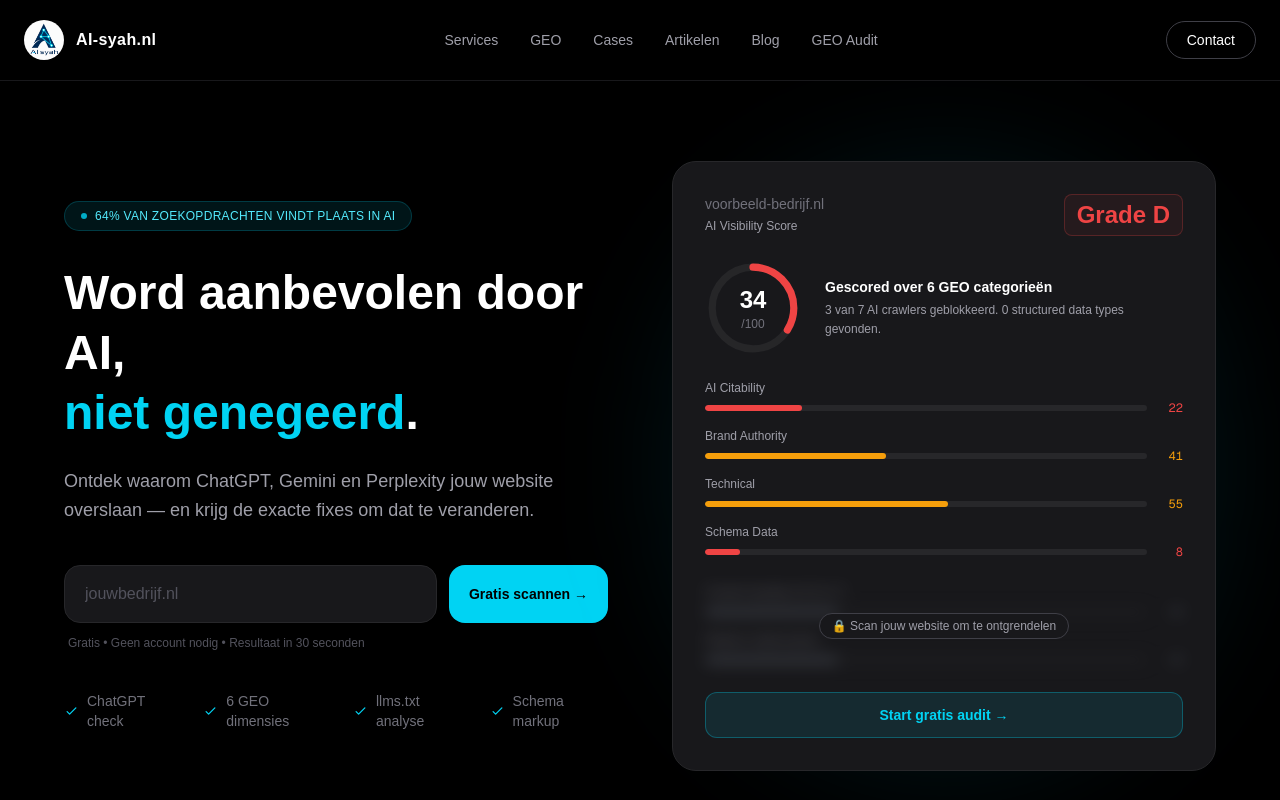
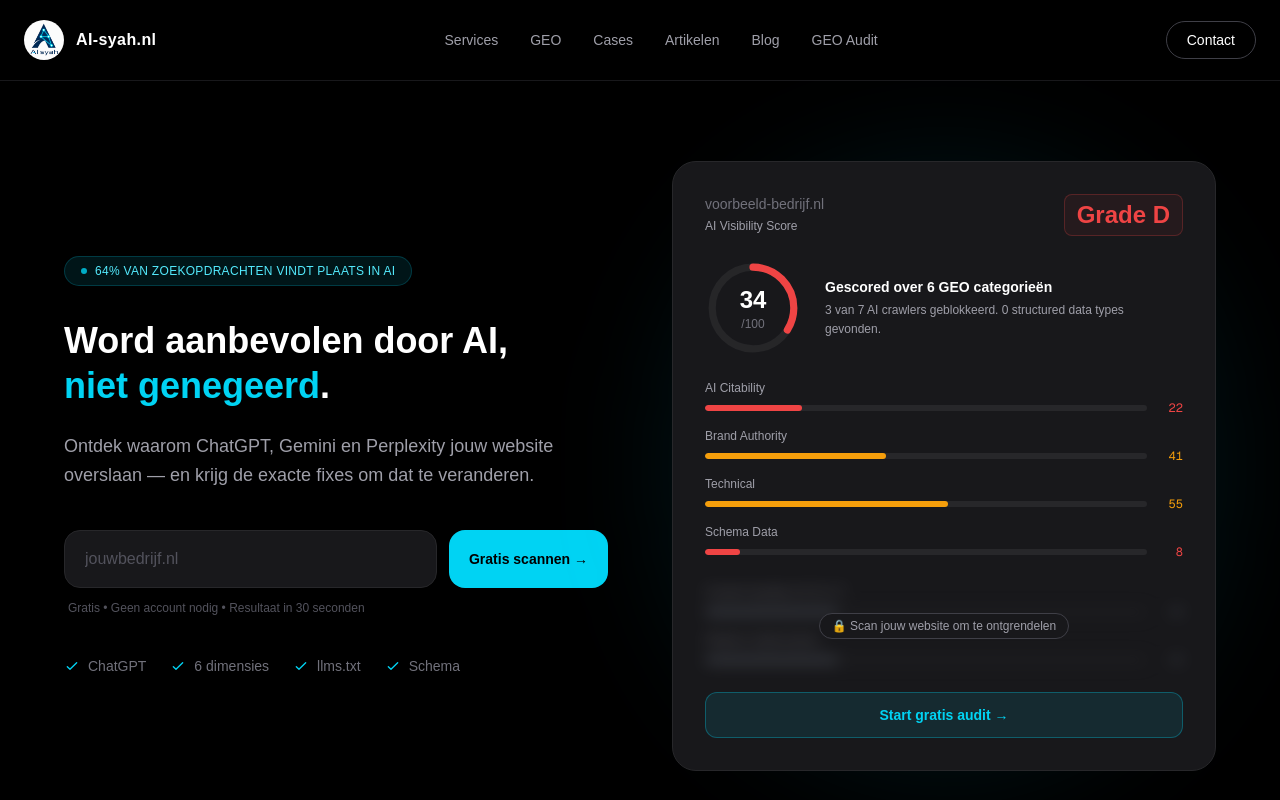
Before and after one commit to seyfikucukunal/ai-syah-nl, a Next.js app: page / in a window 1280 px wide. Shown: the top 800 px of the page. Built offline with nearby package versions, Linux system fonts and the light colour scheme.

Commit message:
Hero: kleinere font + kortere badges

```diff
--- a/app/components/Hero.tsx
+++ b/app/components/Hero.tsx
@@ -77,7 +77,7 @@ export default function Hero() {
             </span>
           </div>
 
-          <h1 className="text-4xl md:text-5xl font-bold leading-tight mb-6">
+          <h1 className="text-3xl md:text-4xl font-bold leading-tight mb-6">
             Word aanbevolen door AI,<br />
             <span className="text-cyan-400">niet genegeerd</span>.
           </h1>
@@ -112,7 +112,7 @@ export default function Hero() {
 
           {/* Trust badges */}
           <div className="flex flex-nowrap gap-6 mt-10 text-zinc-500 text-sm">
-            {["ChatGPT check", "6 GEO dimensies", "llms.txt analyse", "Schema markup"].map((item) => (
+            {["ChatGPT", "6 dimensies", "llms.txt", "Schema"].map((item) => (
               <div key={item} className="flex items-center gap-2">
                 <svg className="w-4 h-4 text-cyan-400" fill="none" viewBox="0 0 24 24" stroke="currentColor">
                   <path strokeLinecap="round" strokeLinejoin="round" strokeWidth={2} d="M5 13l4 4L19 7" />
```
